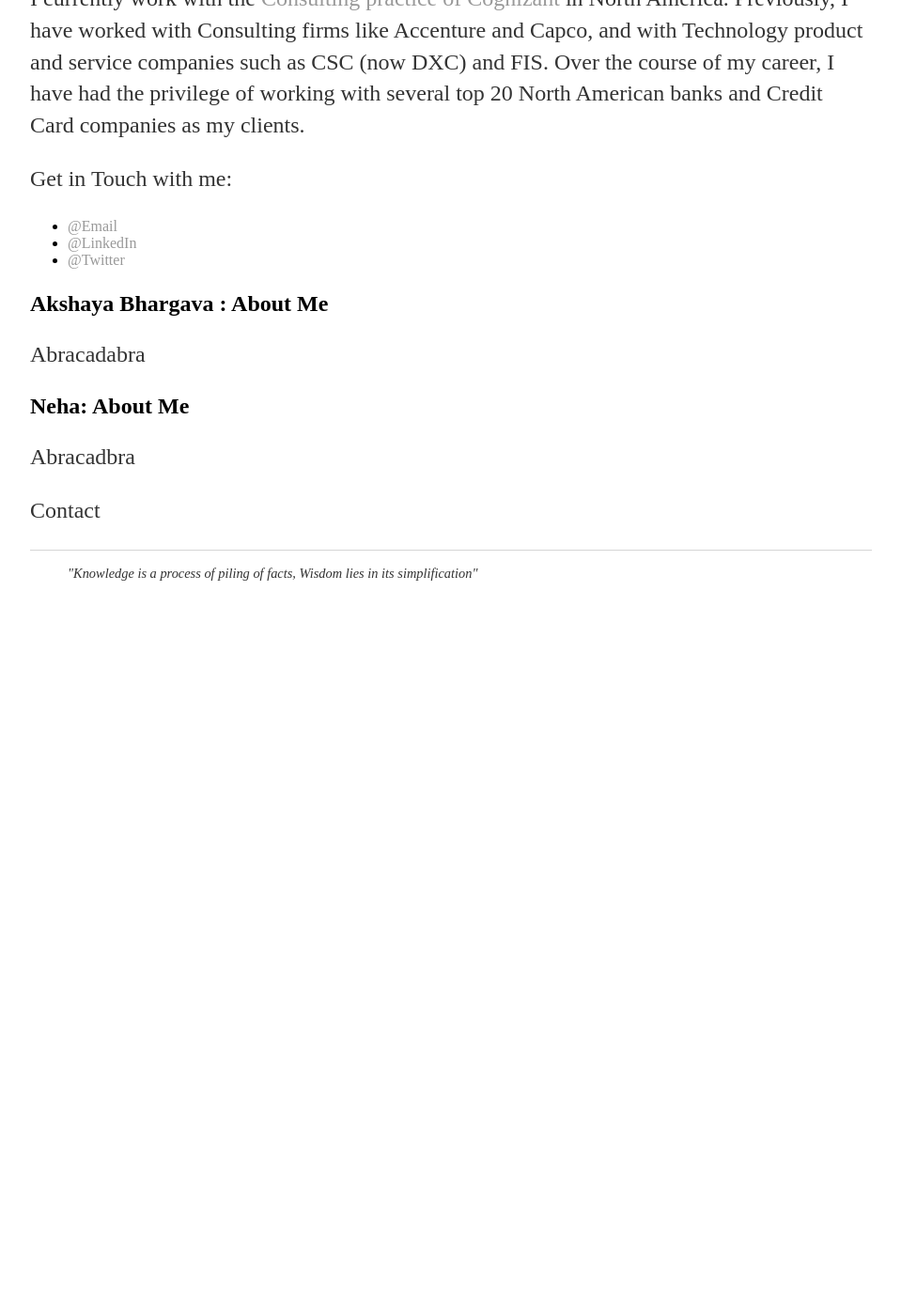
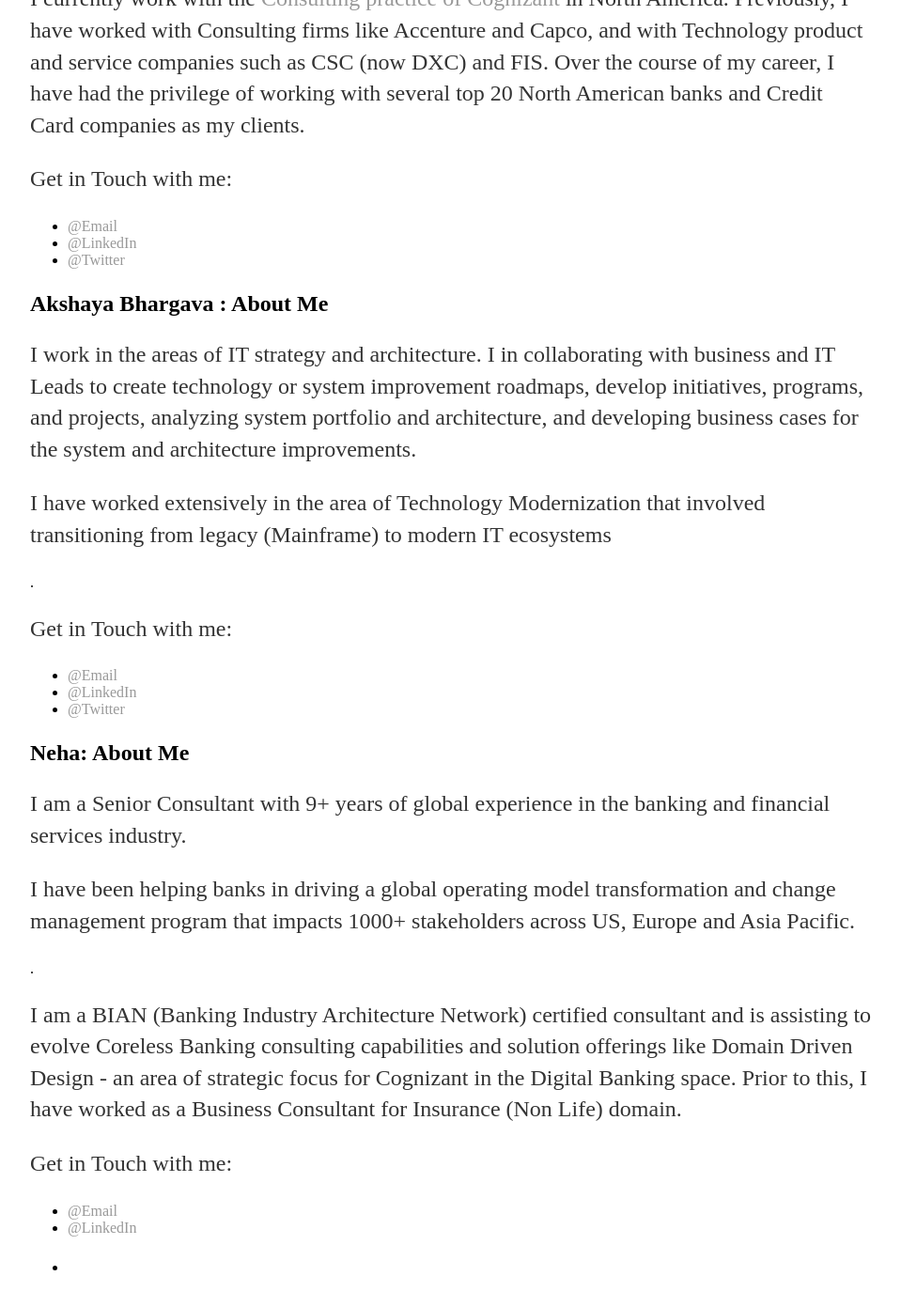
Before and after one commit to finuntech/finuntech.github.io, a Jekyll site: the page built from profile/index.html, in a window 1280 px wide and 1400 px high, scrolled down 600 px. Shown: the top 1391 px of the window at 94% size, without its empty margins (160-1119 px from the left). Built offline with Jekyll 4.4.1, drawn with Linux system fonts in a browser that asks for light colours; before the commit the page ends 1280 px from its top, so only the background shows below that.

Commit message:
Update index.html
Updated Neha and Akshaya's profilers

```diff
--- a/profile/index.html
+++ b/profile/index.html
@@ -7,7 +7,7 @@
 	<h2>Hello! we are Niloy, Akshaya and Neha </h2>
 	<p> </p>
 	<p> </p>
-	<h2> Niloy Sengupta: About Me</h2>
+	<h2><color: #0000ff> Niloy Sengupta: About Me </color></h2>
         <p>I'm a management consultant working at the intersection of finance and technology. I&nbsp;work as a trusted strategy advisor to senior executives of&nbsp; banks and financial services institutions. I help my clients develop holistic strategies that combine business and technology solutions to plan, define and execute transformation and modernization.
 	<p>My areas of&nbsp;proficiency&nbsp;include CIO Advisory, Core Banking Modernization, Enterprise Business Architecture, Microservice Strategy and Domain Driven Design, Cloud Strategy and Architecture, Business Process Transformation, and Technology Program Management:</p>
         <p>I currently work with the <a href="https://www.cognizant.com/consulting">Consulting practice of Cognizant</a> in North America. Previously, I have worked with Consulting firms&nbsp;like Accenture and Capco, and with Technology product and service companies such as CSC (now DXC) and FIS. Over&nbsp;the course of my career, I have had the privilege of working with&nbsp;several top&nbsp;20 North American banks and Credit Card companies as my clients.</p>
@@ -19,11 +19,25 @@
 	</ul>
 	<p></p>
 	<p></p>
-	<h2> Akshaya Bhargava : About Me</h2>
-	<p> Abracadabra </p>
+	<h2><color:#000ff> Akshaya Bhargava : About Me </color></h2>
+	<p>I work in the areas of IT strategy and architecture. I in collaborating with business and IT Leads to create technology or system improvement roadmaps, develop initiatives, programs, and projects, analyzing system portfolio and architecture, and developing business cases for the system and architecture improvements.</p>
+	<p>I have worked extensively in the area of Technology Modernization that involved transitioning from legacy (Mainframe) to modern IT ecosystems </p>.
+	<p> Get in Touch with me:</p>
+	<ul>
+	        <li><a href="mailto:akshaya.1983@gmail.com">@Email</a></li>
+		<li><a href="https://www.linkedin.com/in/akshayabhargava">@LinkedIn</a></li>
+		<li><a href="https://www.twitter.com/ak_sha_y">@Twitter</a></li>
+	</ul>
 	<p> </p>
 	<p> </p>
-	<h2> Neha: About Me </h2>
-	<p> Abracadbra </p>
-	<p> Contact </p>
+	<h2> <color:#000ff> Neha: About Me</color> </h2>
+	<p>I am a Senior Consultant with 9+ years of global experience in the banking and financial services industry.</p>
+	<p>I have been helping banks in driving a global operating model transformation and change management program that impacts 1000+ stakeholders across US, Europe and Asia Pacific.</p>.
+	<p> I am a BIAN (Banking Industry Architecture Network) certified consultant and is assisting to evolve Coreless Banking consulting capabilities and solution offerings like Domain Driven Design - an area of strategic focus for Cognizant in the Digital Banking space. Prior to this, I have worked as a Business Consultant for Insurance (Non Life) domain.</p>
+	<p> Get in Touch with me:</p>
+	<ul>
+	        <li><a href="mailto:neha.ppriya@gmail.com">@Email</a></li>
+		<li><a href="https://www.linkedin.com/in/neha-635a809">@LinkedIn</a></li>
+		<li><a href="https://www.twitter.com/NehaPriya21>@Twitter</a></li>
+	</ul>
 </div><!-- /.blurb -->
```
